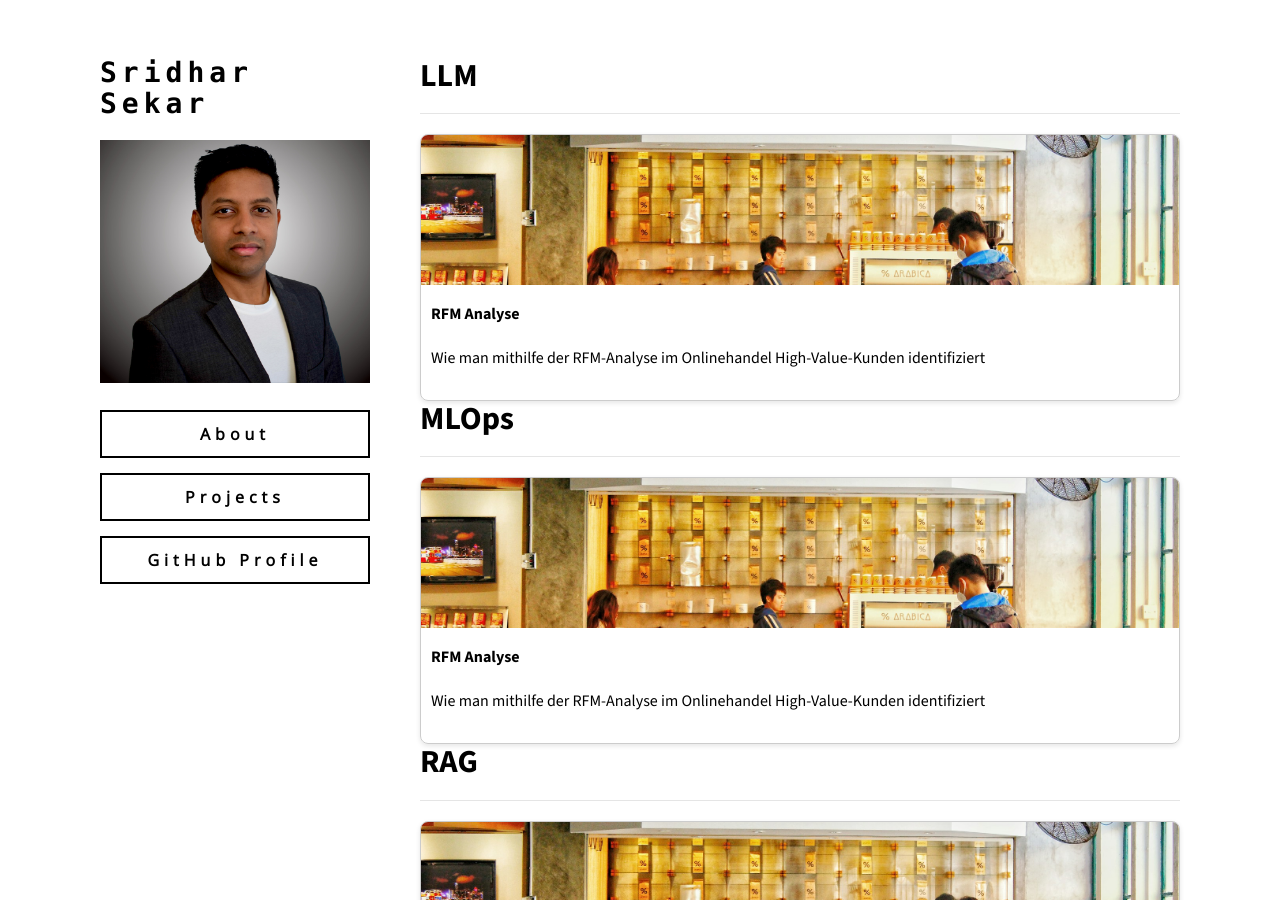
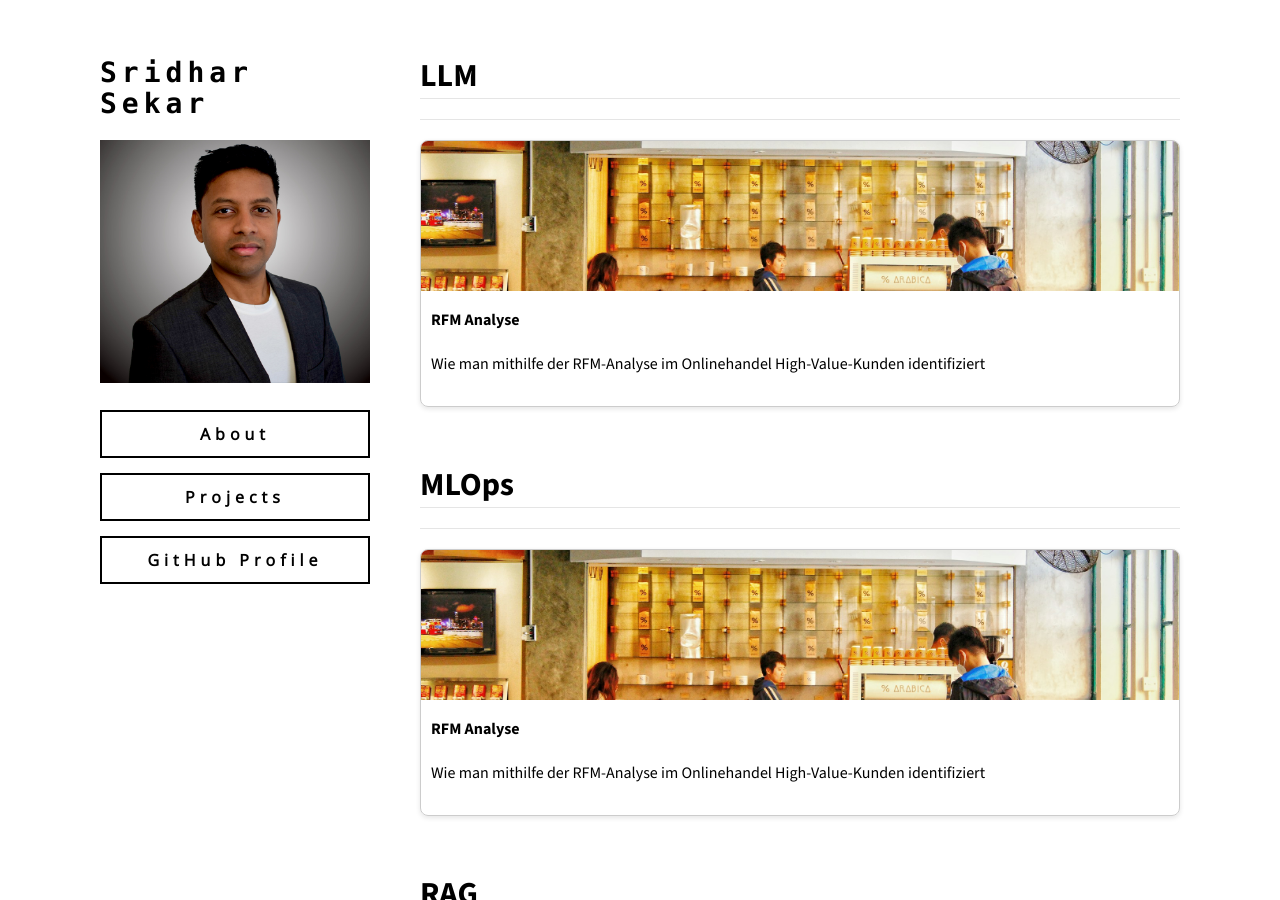
Before and after one commit to sridhar-portfolio/sridhar-portfolio.github.io, a Jekyll site: the page built from docs/projects.md, in a window 1280 px wide and 900 px high. Built offline with Jekyll 4.4.1, drawn with Linux system fonts in a browser that asks for light colours; our own code applies the rules of GitHub Pages for plain Markdown files; the repository's description, which GitHub fills in, is left out.

Commit message:
Update headings for project categories in Markdown

```diff
--- a/docs/projects.md
+++ b/docs/projects.md
@@ -1,7 +1,8 @@
 
 
 <!-- CATEGORY 1 -->
-## LLM
+<h2 style="text-align: left; margin-bottom: 5px;">LLM</h2>
+<hr style="margin-top: 0; margin-bottom: 20px;">
 ---
 <div style="display: flex; flex-wrap: wrap; gap: 20px; justify-content: center;">
   <!-- ITEM 1 -->
@@ -15,7 +16,8 @@
 </div>
 
 <!-- CATEGORY 2 -->
-## MLOps
+<h2 style="text-align: left; margin-top: 60px; margin-bottom: 5px;">MLOps</h2>
+<hr style="margin-top: 0; margin-bottom: 20px;">
 ---
 <div style="display: flex; flex-wrap: wrap; gap: 20px; justify-content: center;">
   <!-- ITEM 1 -->
@@ -29,7 +31,8 @@
 </div>
 
 <!-- CATEGORY 3 -->
-## RAG
+<h2 style="text-align: left; margin-top: 60px; margin-bottom: 5px;">RAG</h2>
+<hr style="margin-top: 0; margin-bottom: 20px;">
 ---
 <div style="display: flex; flex-wrap: wrap; gap: 20px; justify-content: center;">
   <!-- ITEM 1 -->
@@ -43,7 +46,8 @@
 </div>
 
 <!-- CATEGORY 4 -->
-## Power BI
+<h2 style="text-align: left; margin-top: 60px; margin-bottom: 5px;">Power BI</h2>
+<hr style="margin-top: 0; margin-bottom: 20px;">
 ---
 <div style="display: flex; flex-wrap: wrap; gap: 20px; justify-content: center;">
   <!-- ITEM 1 -->
@@ -57,7 +61,8 @@
 </div>
 
 <!-- CATEGORY 5 -->
-## Data Analytics
+<h2 style="text-align: left; margin-top: 60px; margin-bottom: 5px;">Data Analytics</h2>
+<hr style="margin-top: 0; margin-bottom: 20px;">
 ---
 <div style="display: flex; flex-wrap: wrap; gap: 20px; justify-content: center;">
   <!-- ITEM 1 -->
```
